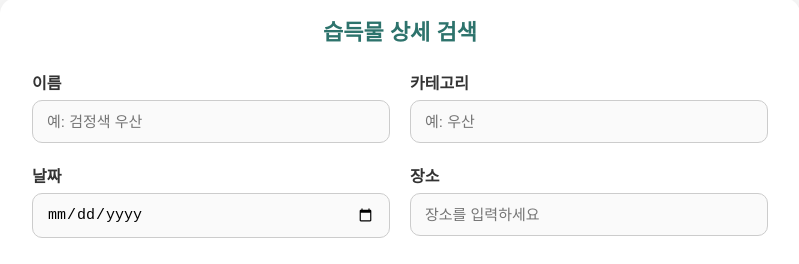
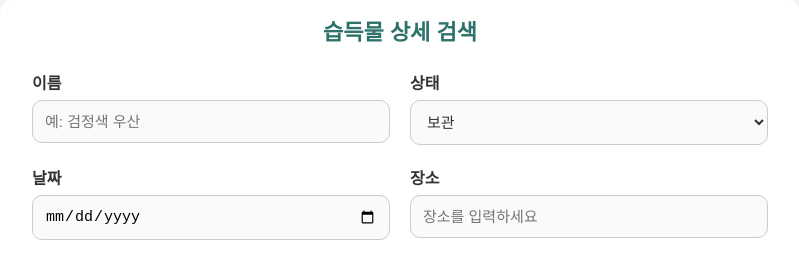
Before and after one commit to pyungjong0314/FAIND, a Next.js app in the folder WEB/FrontEnd/: page / in a window 1280 px wide. Shown: the part 242-506 px from the top of the page, without its empty margins (240-1039 px from the left). Built offline with nearby package versions, Linux system fonts and the light colour scheme; no server answers.

Commit message:
feat: Search

```diff
--- a/WEB/FrontEnd/components/Items/ItemSection.js
+++ b/WEB/FrontEnd/components/Items/ItemSection.js
@@ -3,8 +3,8 @@ import LostItemCard from './LostItemCard.js';
 import { useQuery, gql } from '@apollo/client';
 
 const PageLostGraphql = gql`
-  query FetchPageLost($page: Int!, $pageSize: Int!) {
-      fetchPageLost(page: $page, pageSize: $pageSize) {
+  query FetchPageLost($page: Int!, $pageSize: Int!, $filter: LostFilterInput) {
+    fetchPageLost(page: $page, pageSize: $pageSize, filter: $filter) {
         id
         lost_name
         lost_location
@@ -22,11 +22,12 @@ export function formatDate(timestamp) {
   });
 }
 
-export default function LostItemsSection({currentPage, pageSize}) {
+export default function LostItemsSection({currentPage, pageSize, filter}) {
   const {data} = useQuery(PageLostGraphql, {
     variables: {
       page: currentPage,
-      pageSize: pageSize
+      pageSize: pageSize,
+      filter: filter
     }
   })
 
--- /dev/null
+++ b/WEB/FrontEnd/components/Search/SearchSection.js
@@ -0,0 +1,22 @@
+import { useState } from 'react';
+import SearchSectionUI from './SearchSectionUI';
+
+export default function SearchSection({ onSearch }) {
+  const [filter, setFilter] = useState({
+    lost_name: '',
+    lost_location: '',
+    lost_date: ''
+  });
+
+  const handleSearch = () => {
+    onSearch(filter); // ✅ WrapperSection으로 filter 전달
+  };
+
+  return (
+    <SearchSectionUI
+      filter={filter}
+      setFilter={setFilter}
+      onClickSearch={handleSearch} // ✅ 전달
+    />
+  );
+}
--- a/WEB/FrontEnd/components/Search/SearchSectionComponent.js
+++ /dev/null
@@ -1,14 +0,0 @@
-import SearchSectionUI from "./SearchSectionUI.js"
-
-export default function SearchSection() {
-
-    const onClickSearch = async () => {
-
-    }
-
-    return (
-        <SearchSectionUI
-            onClickSearch={onClickSearch}
-        />
-    )
-}
--- a/WEB/FrontEnd/components/Search/SearchSectionStyle.js
+++ b/WEB/FrontEnd/components/Search/SearchSectionStyle.js
@@ -39,7 +39,7 @@ export const Label = styled.label`
 `;
 
 export const Input = styled.input`
-  padding: 12px 14px;
+  padding: 12px 12px;
   font-size: 15px;
   border: 1px solid #ccc;
   border-radius: 10px;
@@ -50,6 +50,27 @@ export const Input = styled.input`
   &:focus {
     border-color: #2d736c;
     background-color: #fff;
+  }
+`;
+
+export const Select = styled.select`
+  padding: 12px 12px;
+  font-size: 15px;
+  border: 1px solid #ccc;
+  border-radius: 10px;
+  background-color: #fafafa;
+  transition: border-color 0.2s;
+  outline: none;
+  color: #333;
+
+  &:focus {
+    border-color: #2d736c;
+    background-color: #fff;
+  }
+
+  /* ✅ 처음 선택 안 된 상태일 때 글자 흐리게 */
+  &:invalid {
+    color: #999;
   }
 `;
 
--- a/WEB/FrontEnd/components/Search/SearchSectionUI.js
+++ b/WEB/FrontEnd/components/Search/SearchSectionUI.js
@@ -1,6 +1,6 @@
 import * as Styles from './SearchSectionStyle';
 
-export default function SearchSectionUI() {
+export default function SearchSectionUI({ filter, setFilter, onClickSearch }) {
   return (
     <Styles.SearchWrapper>
       <Styles.SearchTitle>습득물 상세 검색</Styles.SearchTitle>
@@ -8,27 +8,53 @@ export default function SearchSectionUI() {
       <Styles.FormGrid>
         <Styles.InputGroup>
           <Styles.Label>이름</Styles.Label>
-          <Styles.Input placeholder="예: 검정색 우산" />
+          <Styles.Input
+            name="lost_name"
+            placeholder="예: 검정색 우산"
+            value={filter.lost_name}
+            onChange={(e) => setFilter({ ...filter, lost_name: e.target.value })}
+          />
         </Styles.InputGroup>
 
         <Styles.InputGroup>
-          <Styles.Label>카테고리</Styles.Label>
-          <Styles.Input placeholder="예: 우산" />
+          <Styles.Label>상태</Styles.Label>
+          <Styles.Select
+            name="status"
+            value={filter.status}
+            onChange={(e) => setFilter({ ...filter, status: e.target.value })}
+            required
+          >
+            <option value="" disabled>
+              선택하세요
+            </option>
+            <option value="found">보관</option>
+            <option value="returned">완료</option>
+          </Styles.Select>
         </Styles.InputGroup>
 
         <Styles.InputGroup>
           <Styles.Label>날짜</Styles.Label>
-          <Styles.Input type="date" />
+          <Styles.Input
+            type="date"
+            name="lost_date"
+            value={filter.lost_date}
+            onChange={(e) => setFilter({ ...filter, lost_date: e.target.value })}
+          />
         </Styles.InputGroup>
 
         <Styles.InputGroup>
           <Styles.Label>장소</Styles.Label>
-          <Styles.Input placeholder="장소를 입력하세요" />
+          <Styles.Input
+            name="lost_location"
+            placeholder="장소를 입력하세요"
+            value={filter.lost_location}
+            onChange={(e) => setFilter({ ...filter, lost_location: e.target.value })}
+          />
         </Styles.InputGroup>
       </Styles.FormGrid>
 
       <Styles.ButtonRow>
-        <Styles.Button>검색</Styles.Button>
+        <Styles.Button onClick={onClickSearch}>검색</Styles.Button>
       </Styles.ButtonRow>
     </Styles.SearchWrapper>
   );
--- a/WEB/FrontEnd/components/Wrapper/WrapperSection.js
+++ b/WEB/FrontEnd/components/Wrapper/WrapperSection.js
@@ -3,16 +3,25 @@ import { useState, useEffect } from 'react'
 import { useQuery, gql } from '@apollo/client'
 import PageSection from '../Page/PageComponent'
 import LostItemsSection from "../Items/ItemSection"
+import SearchSection from "../Search/SearchSection"
 
 const PageCountGraphql = gql`
-    query {
-        fetchPage
-    }
+  query fetchPage($filter: LostFilterInput) {
+    fetchPage(filter: $filter)
+  }
 `;
 
 export default function WrapperSection({children}) {
     const [page, setPage] = useState(1)
-    const {data} = useQuery(PageCountGraphql)
+    const [filter, setFilter] = useState({
+        lost_name: '',
+        lost_location: '',
+        lost_date: ''
+      });
+
+    const {data} = useQuery(PageCountGraphql, {
+        variables: {filter}
+    })
     const [totalPage, setTotalPage] = useState(1)
     const pageSize = 4;
 
@@ -24,13 +33,21 @@ export default function WrapperSection({children}) {
       }
     }, [data]);
 
+    const handleSearch = (newFilter) => {
+        setFilter(newFilter);
+        setPage(1);
+    };
+
     return (
         <Styles.Wrapper>
             {children}
 
+            <SearchSection onSearch={handleSearch} />
+
             <LostItemsSection
                 currentPage={page}
                 pageSize={pageSize}
+                filter={filter}
             />
 
             <PageSection
--- a/WEB/FrontEnd/pages/index.js
+++ b/WEB/FrontEnd/pages/index.js
@@ -1,7 +1,7 @@
 import Head from "next/head";
 import WrapperSection from "../components/Wrapper/WrapperSection.js";
 import HomeSection from "../components/Home/homeComponent.js";
-import SearchSection from "../components/Search/SearchSectionComponent.js";
+import SearchSection from "../components/Search/SearchSection.js";
 
 export default function Home() {
   return (
@@ -15,7 +15,6 @@ export default function Home() {
 
       <WrapperSection>
         <HomeSection />
-        <SearchSection />
       </WrapperSection>
 
     </>
```
Also changed, not shown: 1 other file (tests, documents, lock files or other folders).
